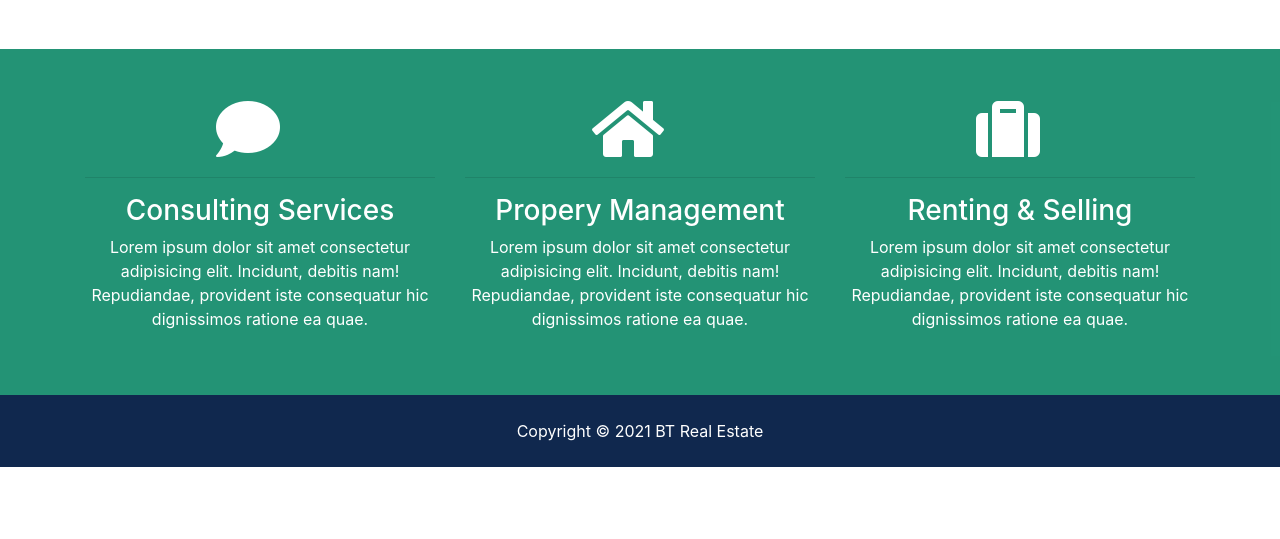
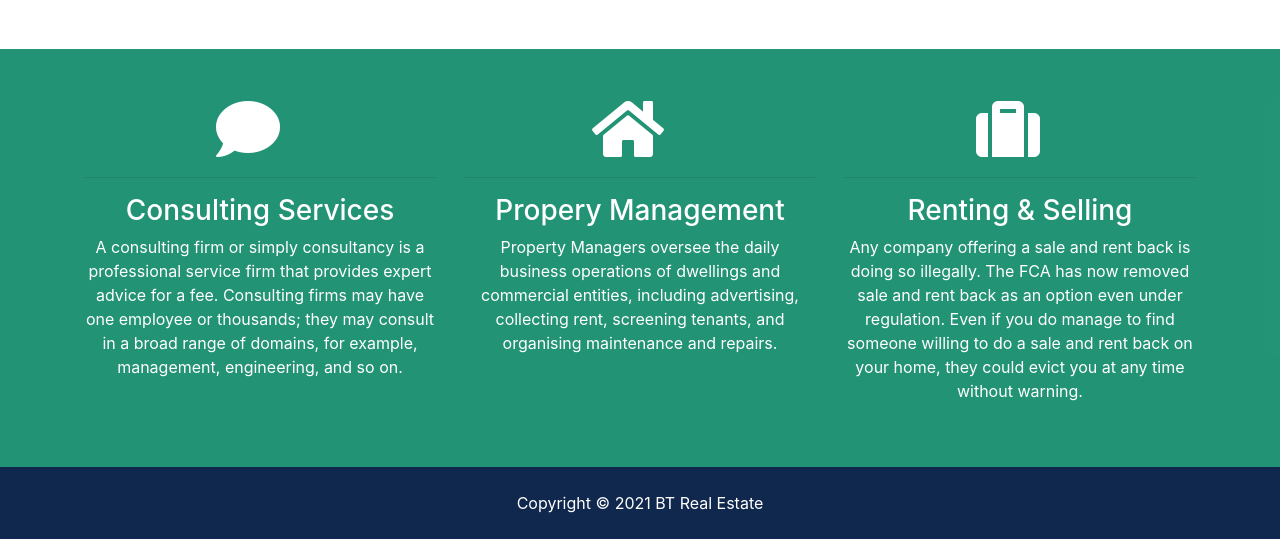
Before and after one commit to prasunpankaj/btre_project, a Django app: template templates/pages/index.html in a window 1280 px wide. Shown: the part 915-1454 px from the top of the page. Before the commit the page ends 1382 px from the top, so only its background shows below. Run offline with Django 3.2, Linux system fonts and the light colour scheme; the template is opened without the code that fills it, so the values that code supplies are empty; some libraries are stand-ins or nearby versions.

Commit message:
Index page

```diff
--- a/templates/pages/index.html
+++ b/templates/pages/index.html
@@ -28,57 +28,9 @@
                   <label class="sr-only">State</label>
                   <select name="state" class="form-control">
                     <option selected="true" disabled="disabled">State (All)</option>
-                    <option value="AL">Alabama</option>
-                    <option value="AK">Alaska</option>
-                    <option value="AZ">Arizona</option>
-                    <option value="AR">Arkansas</option>
-                    <option value="CA">California</option>
-                    <option value="CO">Colorado</option>
-                    <option value="CT">Connecticut</option>
-                    <option value="DE">Delaware</option>
-                    <option value="DC">District Of Columbia</option>
-                    <option value="FL">Florida</option>
-                    <option value="GA">Georgia</option>
-                    <option value="HI">Hawaii</option>
-                    <option value="ID">Idaho</option>
-                    <option value="IL">Illinois</option>
-                    <option value="IN">Indiana</option>
-                    <option value="IA">Iowa</option>
-                    <option value="KS">Kansas</option>
-                    <option value="KY">Kentucky</option>
-                    <option value="LA">Louisiana</option>
-                    <option value="ME">Maine</option>
-                    <option value="MD">Maryland</option>
-                    <option value="MA">Massachusetts</option>
-                    <option value="MI">Michigan</option>
-                    <option value="MN">Minnesota</option>
-                    <option value="MS">Mississippi</option>
-                    <option value="MO">Missouri</option>
-                    <option value="MT">Montana</option>
-                    <option value="NE">Nebraska</option>
-                    <option value="NV">Nevada</option>
-                    <option value="NH">New Hampshire</option>
-                    <option value="NJ">New Jersey</option>
-                    <option value="NM">New Mexico</option>
-                    <option value="NY">New York</option>
-                    <option value="NC">North Carolina</option>
-                    <option value="ND">North Dakota</option>
-                    <option value="OH">Ohio</option>
-                    <option value="OK">Oklahoma</option>
-                    <option value="OR">Oregon</option>
-                    <option value="PA">Pennsylvania</option>
-                    <option value="RI">Rhode Island</option>
-                    <option value="SC">South Carolina</option>
-                    <option value="SD">South Dakota</option>
-                    <option value="TN">Tennessee</option>
-                    <option value="TX">Texas</option>
-                    <option value="UT">Utah</option>
-                    <option value="VT">Vermont</option>
-                    <option value="VA">Virginia</option>
-                    <option value="WA">Washington</option>
-                    <option value="WV">West Virginia</option>
-                    <option value="WI">Wisconsin</option>
-                    <option value="WY">Wyoming</option>
+                    {% for key, value in state_choices.items %}
+                      <option value="{{ key }}"> {{ value }} </option>
+                    {% endfor %}
                   </select>
                 </div>
               </div>
@@ -88,31 +40,17 @@
                   <label class="sr-only">Bedrooms</label>
                   <select name="bedrooms" class="form-control">
                     <option selected="true" disabled="disabled">Bedrooms (All)</option>
-                    <option value="1">1</option>
-                    <option value="2">2</option>
-                    <option value="3">3</option>
-                    <option value="4">4</option>
-                    <option value="5">5</option>
-                    <option value="6">6</option>
-                    <option value="7">7</option>
-                    <option value="8">8</option>
-                    <option value="9">9</option>
-                    <option value="10">10</option>
+                    {% for key, value in bedroom_choices.items %}
+                    <option value="{{ key }}">{{ value }}</option>
+                    {% endfor %}
                   </select>
                 </div>
                 <div class="col-md-6 mb-3">
                   <select name="price" class="form-control" id="type">
                     <option selected="true" disabled="disabled">Max Price (Any)</option>
-                    <option value="100000">$100,000</option>
-                    <option value="200000">$200,000</option>
-                    <option value="300000">$300,000</option>
-                    <option value="400000">$400,000</option>
-                    <option value="500000">$500,000</option>
-                    <option value="600000">$600,000</option>
-                    <option value="700000">$700,000</option>
-                    <option value="800000">$800,000</option>
-                    <option value="900000">$900,000</option>
-                    <option value="1000000">$1M+</option>
+                    {% for key, value in price_choices.items %}
+                    <option value="{{ key }}">{{ value }}</option>
+                    {% endfor %}
                   </select>
                 </div>
               </div>
@@ -191,22 +129,21 @@
           <i class="fas fa-comment fa-4x mr-4"></i>
           <hr>
           <h3>Consulting Services</h3>
-          <p>Lorem ipsum dolor sit amet consectetur adipisicing elit. Incidunt, debitis nam! Repudiandae, provident iste consequatur
-            hic dignissimos ratione ea quae.</p>
+          <p>A consulting firm or simply consultancy is a professional service firm that provides expert advice for a fee. Consulting firms may have one employee or thousands; they may consult in a broad range of domains, for example, management, engineering, and so on.</p>
         </div>
         <div class="col-md-4">
           <i class="fas fa-home fa-4x mr-4"></i>
           <hr>
           <h3>Propery Management</h3>
-          <p>Lorem ipsum dolor sit amet consectetur adipisicing elit. Incidunt, debitis nam! Repudiandae, provident iste consequatur
-            hic dignissimos ratione ea quae.</p>
+          <p>
+            Property Managers oversee the daily business operations of dwellings and commercial entities, including advertising, collecting rent, screening tenants, and organising maintenance and repairs.</p>
         </div>
         <div class="col-md-4">
           <i class="fas fa-suitcase fa-4x mr-4"></i>
           <hr>
           <h3>Renting & Selling</h3>
-          <p>Lorem ipsum dolor sit amet consectetur adipisicing elit. Incidunt, debitis nam! Repudiandae, provident iste consequatur
-            hic dignissimos ratione ea quae.</p>
+          <p>
+Any company offering a sale and rent back is doing so illegally. The FCA has now removed sale and rent back as an option even under regulation. Even if you do manage to find someone willing to do a sale and rent back on your home, they could evict you at any time without warning.</p>
         </div>
       </div>
     </div>
```
Also changed, not shown: listings/choices.py (added, +85 -0 lines), pages/views.py (+6 -1 lines).
